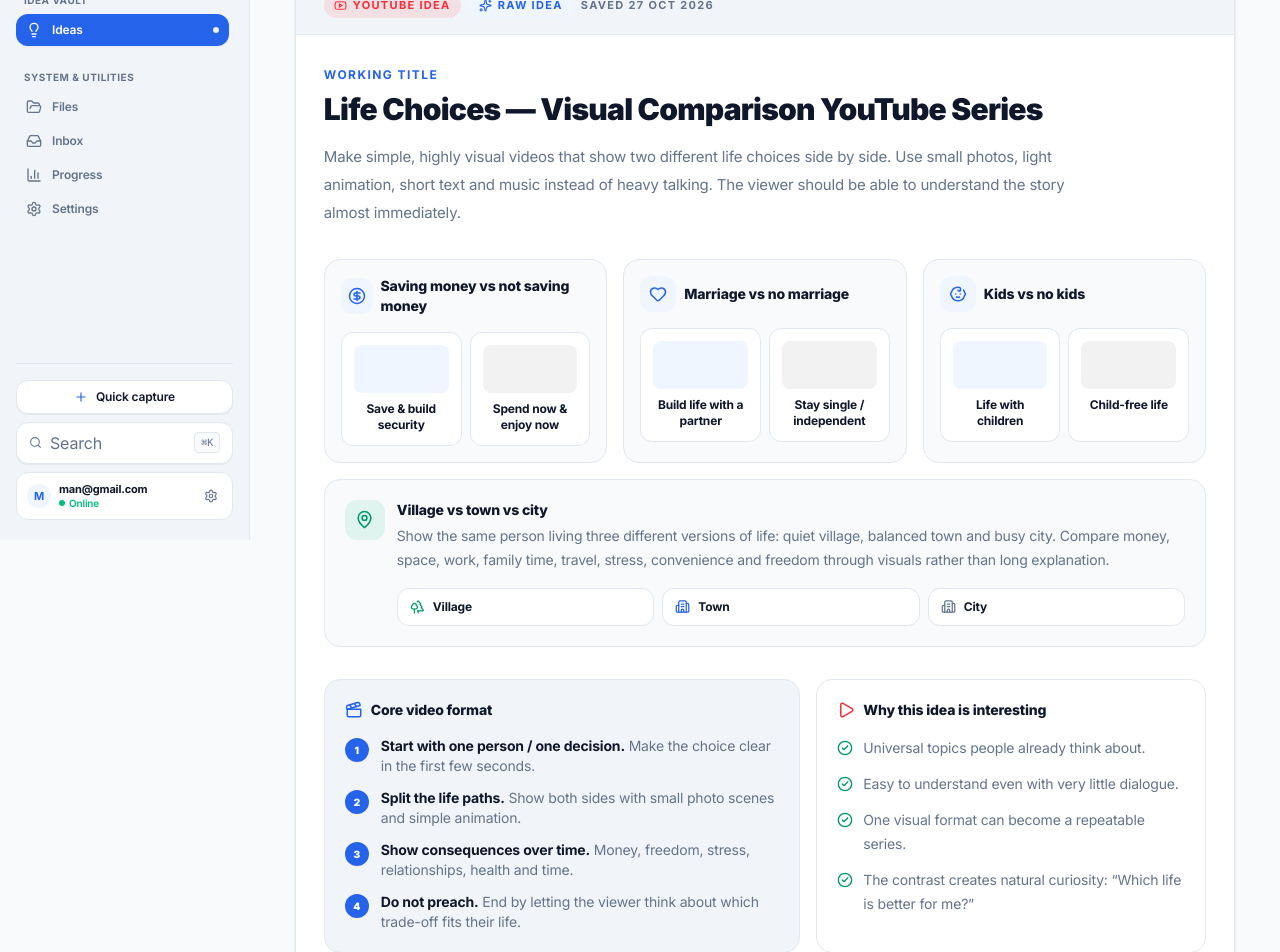
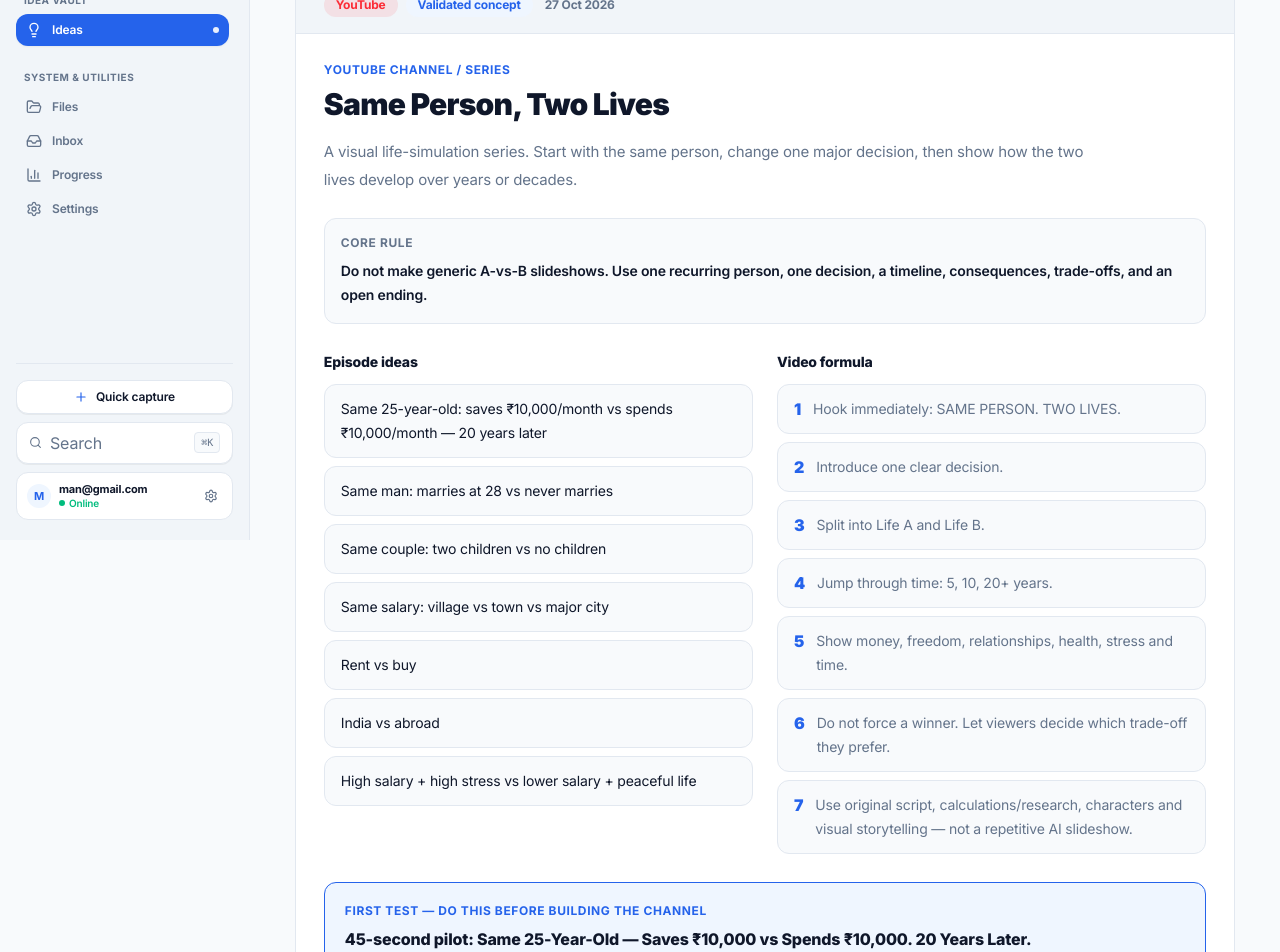
Before and after one commit to manideepreddyyanala4-svg/MANU-LEARNING_OS, a Next.js app: page /ideas in a window 1280 px wide. Shown: the part 260-1212 px from the top of the page. Built offline with nearby package versions, Linux system fonts and the light colour scheme.

Commit message:
Simplify Ideas page and save validated Two Lives concept

```diff
--- a/app/ideas/page.tsx
+++ b/app/ideas/page.tsx
@@ -1,36 +1,33 @@
-import {
-  Baby,
-  Building2,
-  CheckCircle2,
-  CircleDollarSign,
-  Clapperboard,
-  Heart,
-  Lightbulb,
-  MapPin,
-  Play,
-  Sparkles,
-  Trees,
-  Youtube,
-} from 'lucide-react';
-
-const comparisons = [
+const ideas = [
   {
-    title: 'Saving money vs not saving money',
-    left: 'Save & build security',
-    right: 'Spend now & enjoy now',
-    icon: CircleDollarSign,
-  },
-  {
-    title: 'Marriage vs no marriage',
-    left: 'Build life with a partner',
-    right: 'Stay single / independent',
-    icon: Heart,
-  },
-  {
-    title: 'Kids vs no kids',
-    left: 'Life with children',
-    right: 'Child-free life',
-    icon: Baby,
+    title: 'Same Person, Two Lives',
+    type: 'YouTube Channel / Series',
+    status: 'Validated concept',
+    date: '27 Oct 2026',
+    summary:
+      'A visual life-simulation series. Start with the same person, change one major decision, then show how the two lives develop over years or decades.',
+    rule:
+      'Do not make generic A-vs-B slideshows. Use one recurring person, one decision, a timeline, consequences, trade-offs, and an open ending.',
+    episodes: [
+      'Same 25-year-old: saves ₹10,000/month vs spends ₹10,000/month — 20 years later',
+      'Same man: marries at 28 vs never marries',
+      'Same couple: two children vs no children',
+      'Same salary: village vs town vs major city',
+      'Rent vs buy',
+      'India vs abroad',
+      'High salary + high stress vs lower salary + peaceful life',
+    ],
+    format: [
+      'Hook immediately: SAME PERSON. TWO LIVES.',
+      'Introduce one clear decision.',
+      'Split into Life A and Life B.',
+      'Jump through time: 5, 10, 20+ years.',
+      'Show money, freedom, relationships, health, stress and time.',
+      'Do not force a winner. Let viewers decide which trade-off they prefer.',
+      'Use original script, calculations/research, characters and visual storytelling — not a repetitive AI slideshow.',
+    ],
+    firstPilot:
+      '45-second pilot: Same 25-Year-Old — Saves ₹10,000 vs Spends ₹10,000. 20 Years Later.',
   },
 ];
 
@@ -42,173 +39,92 @@ export default function IdeasPage() {
           <p className="manu-page-eyebrow">Idea Vault</p>
           <h1 className="manu-page-title">Ideas</h1>
           <p className="manu-page-desc">
-            A permanent place for ideas worth keeping. Capture first. Judge later.
+            Capture ideas permanently so they are not lost. Improve them before execution.
+          </p>
+        </div>
+      </header>
+
+      <div className="mx-auto max-w-5xl space-y-6">
+        {ideas.map((idea) => (
+          <article
+            key={idea.title}
+            className="overflow-hidden rounded-2xl border border-[var(--line)] bg-[var(--surface)]"
+          >
+            <div className="border-b border-[var(--line)] bg-[var(--sidebar)] px-5 py-4 sm:px-7">
+              <div className="flex flex-wrap gap-2 text-xs font-bold">
+                <span className="rounded-full bg-red-500/10 px-3 py-1 text-red-500">
+                  YouTube
+                </span>
+                <span className="rounded-full bg-[var(--accent-subtle)] px-3 py-1 text-[var(--accent)]">
+                  {idea.status}
+                </span>
+                <span className="px-1 py-1 text-[var(--muted)]">{idea.date}</span>
+              </div>
+            </div>
+
+            <div className="p-5 sm:p-7">
+              <p className="text-xs font-bold uppercase tracking-wider text-[var(--accent)]">
+                {idea.type}
+              </p>
+              <h2 className="mt-2 text-2xl font-black tracking-tight text-[var(--fg)] sm:text-3xl">
+                {idea.title}
+              </h2>
+              <p className="mt-4 max-w-3xl text-[15px] leading-7 text-[var(--muted)]">
+                {idea.summary}
+              </p>
+
+              <div className="mt-6 rounded-xl border border-[var(--line)] bg-[var(--bg)] p-4">
+                <p className="text-xs font-bold uppercase tracking-wider text-[var(--muted)]">
+                  Core rule
+                </p>
+                <p className="mt-2 text-sm font-semibold leading-6 text-[var(--fg)]">
+                  {idea.rule}
                 </p>
               </div>
 
-        <div className="mt-4 flex items-center gap-2 md:mt-0">
-          <span className="inline-flex items-center gap-2 rounded-full border border-[var(--line)] bg-[var(--surface)] px-3 py-1.5 text-xs font-bold text-[var(--fg)]">
-            <Lightbulb size={14} className="text-[var(--accent)]" />
-            1 idea saved
-          </span>
-        </div>
-      </header>
-
-      <section className="mx-auto max-w-6xl">
-        <article className="overflow-hidden rounded-3xl border border-[var(--line)] bg-[var(--surface)] shadow-sm">
-          <div className="border-b border-[var(--line)] bg-[var(--sidebar)] px-5 py-4 sm:px-7">
-            <div className="flex flex-wrap items-center gap-2 text-[11px] font-bold uppercase tracking-[0.12em] text-[var(--muted)]">
-              <span className="inline-flex items-center gap-1.5 rounded-full bg-red-500/10 px-2.5 py-1 text-red-500">
-                <Youtube size={13} />
-                YouTube idea
-              </span>
-              <span className="inline-flex items-center gap-1.5 rounded-full bg-[var(--accent-subtle)] px-2.5 py-1 text-[var(--accent)]">
-                <Sparkles size={13} />
-                Raw idea
-              </span>
-              <span>Saved 27 Oct 2026</span>
-            </div>
-          </div>
-
-          <div className="px-5 py-6 sm:px-7 sm:py-8">
-            <div className="max-w-3xl">
-              <p className="mb-2 text-xs font-bold uppercase tracking-[0.12em] text-[var(--accent)]">
-                Working title
-              </p>
-              <h2 className="text-2xl font-black tracking-tight text-[var(--fg)] sm:text-3xl">
-                Life Choices — Visual Comparison YouTube Series
-              </h2>
-              <p className="mt-4 text-[15px] leading-7 text-[var(--muted)]">
-                Make simple, highly visual videos that show two different life choices side by side.
-                Use small photos, light animation, short text and music instead of heavy talking.
-                The viewer should be able to understand the story almost immediately.
-              </p>
-            </div>
-
-            <div className="mt-8 grid gap-4 lg:grid-cols-3">
-              {comparisons.map(({ title, left, right, icon: Icon }) => (
+              <div className="mt-7 grid gap-6 lg:grid-cols-2">
+                <section>
+                  <h3 className="text-sm font-extrabold text-[var(--fg)]">Episode ideas</h3>
+                  <div className="mt-3 space-y-2">
+                    {idea.episodes.map((episode) => (
                       <div
-                  key={title}
-                  className="rounded-2xl border border-[var(--line)] bg-[var(--bg)] p-4"
+                        key={episode}
+                        className="rounded-xl border border-[var(--line)] bg-[var(--bg)] px-4 py-3 text-sm leading-6 text-[var(--fg)]"
                       >
-                  <div className="mb-4 flex items-center gap-2">
-                    <div className="grid h-9 w-9 place-items-center rounded-xl bg-[var(--accent-subtle)] text-[var(--accent)]">
-                      <Icon size={18} />
-                    </div>
-                    <h3 className="text-sm font-extrabold leading-5 text-[var(--fg)]">
-                      {title}
-                    </h3>
-                  </div>
-
-                  <div className="grid grid-cols-2 gap-2 text-center">
-                    <div className="rounded-xl border border-[var(--line)] bg-[var(--surface)] p-3">
-                      <div className="mx-auto mb-2 h-12 rounded-lg bg-[var(--accent-subtle)]" />
-                      <p className="text-xs font-bold leading-4 text-[var(--fg)]">{left}</p>
-                    </div>
-                    <div className="rounded-xl border border-[var(--line)] bg-[var(--surface)] p-3">
-                      <div className="mx-auto mb-2 h-12 rounded-lg bg-black/5 dark:bg-white/5" />
-                      <p className="text-xs font-bold leading-4 text-[var(--fg)]">{right}</p>
-                    </div>
-                  </div>
+                        {episode}
                       </div>
                     ))}
                   </div>
+                </section>
 
-            <div className="mt-4 rounded-2xl border border-[var(--line)] bg-[var(--bg)] p-4 sm:p-5">
-              <div className="flex items-start gap-3">
-                <div className="grid h-10 w-10 shrink-0 place-items-center rounded-xl bg-emerald-500/10 text-emerald-600">
-                  <MapPin size={19} />
-                </div>
-                <div className="min-w-0 flex-1">
-                  <h3 className="text-sm font-extrabold text-[var(--fg)]">
-                    Village vs town vs city
-                  </h3>
-                  <p className="mt-1 text-sm leading-6 text-[var(--muted)]">
-                    Show the same person living three different versions of life: quiet village,
-                    balanced town and busy city. Compare money, space, work, family time, travel,
-                    stress, convenience and freedom through visuals rather than long explanation.
-                  </p>
-
-                  <div className="mt-4 grid gap-2 sm:grid-cols-3">
-                    <div className="flex items-center gap-2 rounded-xl border border-[var(--line)] bg-[var(--surface)] px-3 py-2.5 text-xs font-bold text-[var(--fg)]">
-                      <Trees size={15} className="text-emerald-600" />
-                      Village
-                    </div>
-                    <div className="flex items-center gap-2 rounded-xl border border-[var(--line)] bg-[var(--surface)] px-3 py-2.5 text-xs font-bold text-[var(--fg)]">
-                      <Building2 size={15} className="text-[var(--accent)]" />
-                      Town
-                    </div>
-                    <div className="flex items-center gap-2 rounded-xl border border-[var(--line)] bg-[var(--surface)] px-3 py-2.5 text-xs font-bold text-[var(--fg)]">
-                      <Building2 size={15} className="text-[var(--muted)]" />
-                      City
-                    </div>
-                  </div>
-                </div>
-              </div>
-            </div>
-
-            <div className="mt-8 grid gap-4 lg:grid-cols-[1.1fr_0.9fr]">
-              <div className="rounded-2xl border border-[var(--line)] bg-[var(--sidebar)] p-5">
-                <div className="mb-4 flex items-center gap-2">
-                  <Clapperboard size={18} className="text-[var(--accent)]" />
-                  <h3 className="text-sm font-extrabold text-[var(--fg)]">Core video format</h3>
-                </div>
-
-                <div className="space-y-3 text-sm text-[var(--muted)]">
-                  <div className="flex gap-3">
-                    <span className="mt-0.5 grid h-6 w-6 shrink-0 place-items-center rounded-full bg-[var(--accent)] text-[10px] font-black text-white">1</span>
-                    <p><strong className="text-[var(--fg)]">Start with one person / one decision.</strong> Make the choice clear in the first few seconds.</p>
-                  </div>
-                  <div className="flex gap-3">
-                    <span className="mt-0.5 grid h-6 w-6 shrink-0 place-items-center rounded-full bg-[var(--accent)] text-[10px] font-black text-white">2</span>
-                    <p><strong className="text-[var(--fg)]">Split the life paths.</strong> Show both sides with small photo scenes and simple animation.</p>
-                  </div>
-                  <div className="flex gap-3">
-                    <span className="mt-0.5 grid h-6 w-6 shrink-0 place-items-center rounded-full bg-[var(--accent)] text-[10px] font-black text-white">3</span>
-                    <p><strong className="text-[var(--fg)]">Show consequences over time.</strong> Money, freedom, stress, relationships, health and time.</p>
-                  </div>
-                  <div className="flex gap-3">
-                    <span className="mt-0.5 grid h-6 w-6 shrink-0 place-items-center rounded-full bg-[var(--accent)] text-[10px] font-black text-white">4</span>
-                    <p><strong className="text-[var(--fg)]">Do not preach.</strong> End by letting the viewer think about which trade-off fits their life.</p>
-                  </div>
-                </div>
-              </div>
-
-              <div className="rounded-2xl border border-[var(--line)] bg-[var(--surface)] p-5">
-                <div className="mb-4 flex items-center gap-2">
-                  <Play size={18} className="text-red-500" />
-                  <h3 className="text-sm font-extrabold text-[var(--fg)]">Why this idea is interesting</h3>
-                </div>
-
-                <div className="space-y-3">
-                  {[
-                    'Universal topics people already think about.',
-                    'Easy to understand even with very little dialogue.',
-                    'One visual format can become a repeatable series.',
-                    'The contrast creates natural curiosity: “Which life is better for me?”',
-                  ].map((item) => (
-                    <div key={item} className="flex gap-2.5 text-sm leading-6 text-[var(--muted)]">
-                      <CheckCircle2 size={16} className="mt-1 shrink-0 text-emerald-600" />
-                      <span>{item}</span>
+                <section>
+                  <h3 className="text-sm font-extrabold text-[var(--fg)]">Video formula</h3>
+                  <div className="mt-3 space-y-2">
+                    {idea.format.map((step, index) => (
+                      <div
+                        key={step}
+                        className="flex gap-3 rounded-xl border border-[var(--line)] bg-[var(--bg)] px-4 py-3"
+                      >
+                        <span className="font-black text-[var(--accent)]">{index + 1}</span>
+                        <p className="text-sm leading-6 text-[var(--muted)]">{step}</p>
                       </div>
                     ))}
                   </div>
-              </div>
+                </section>
               </div>
 
-            <div className="mt-6 rounded-2xl border border-dashed border-[var(--line)] bg-[var(--bg)] px-5 py-4">
-              <p className="text-xs font-bold uppercase tracking-[0.12em] text-[var(--muted)]">
-                Keep this part of the idea
+              <div className="mt-7 rounded-xl border border-[var(--accent)] bg-[var(--accent-subtle)] p-5">
+                <p className="text-xs font-bold uppercase tracking-wider text-[var(--accent)]">
+                  First test — do this before building the channel
                 </p>
-              <p className="mt-2 text-sm leading-6 text-[var(--fg)]">
-                The main advantage is the <strong>visual comparison</strong>: small photo/animation scenes,
-                simple words, two or three possible lives, and clear long-term trade-offs. Do not turn it
-                into a lecture.
+                <p className="mt-2 text-base font-extrabold leading-6 text-[var(--fg)]">
+                  {idea.firstPilot}
                 </p>
               </div>
             </div>
           </article>
-      </section>
+        ))}
+      </div>
     </div>
   );
 }
```
Lines whose indentation alone changed are shown as unchanged.
